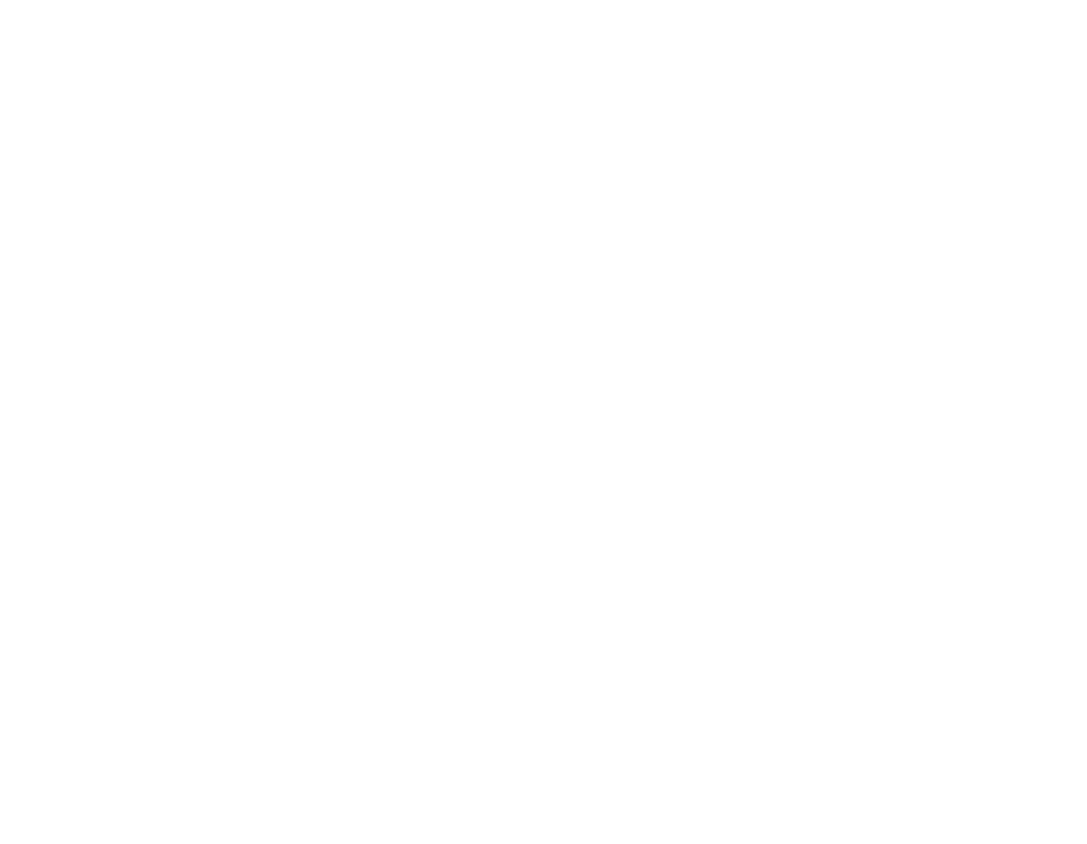
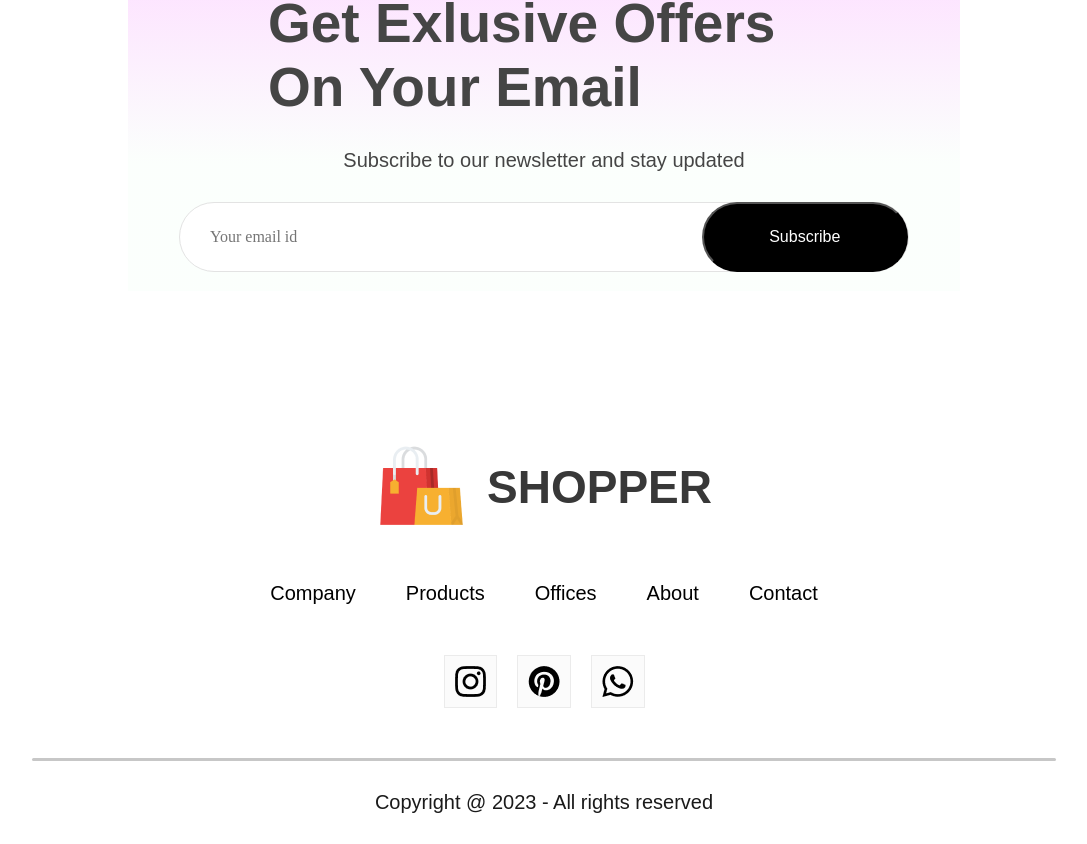
Before and after one commit to pope881/Ecommerce, a React (Create React App) app: page / in a window 1280 px wide. Shown: the part 3542-4386 px from the top of the page, without its empty margins (96-1183 px from the left). Before the commit the page ends 3389 px from the top, so only its background shows below. Built offline with nearby package versions, Linux system fonts and the light colour scheme; the HTML template or start-up script is replaced by a standard one.

Commit message:
shop context added

```diff
--- a/src/App.js
+++ b/src/App.js
@@ -6,6 +6,10 @@
 import Product from './Pages/Product'
 import Cart from './Pages/Cart'
 import LoginSignup from './Pages/LoginSignup'
+import Footer from './Components/Footer/Footer'
+import men_banner from './Components/Assets/banner_mens.png'
+import woman_banner from './Components/Assets/banner_women.png'
+import kid_banner from './Components/Assets/banner_kids.png'
 
 function App() {
 	return (
@@ -14,15 +18,16 @@
 				<Navbar />
 				<Routes>
 					<Route path="/" element={<Shop />} />
-					<Route path="/mens" element={<ShopCategory category="men" />} />
-					<Route path="/womens" element={<ShopCategory category="women" />} />
-					<Route path="/kids" element={<ShopCategory category="kids" />} />
+					<Route path="/mens" element={<ShopCategory banner={men_banner} category="men" />} />
+					<Route path="/womens" element={<ShopCategory banner={woman_banner} category="women" />} />
+					<Route path="/kids" element={<ShopCategory banner={kid_banner} category="kids" />} />
 					<Route path="/product" element={<Product />}>
 						<Route path=":product" element={<Product />} />
 					</Route>
 					<Route path="/cart" element={<Cart />} />
 					<Route path="/login" element={<LoginSignup />} />
 				</Routes>
+				<Footer />
 			</BrowserRouter>
 		</div>
 	)
--- /dev/null
+++ b/src/Components/Footer/Footer.css
@@ -0,0 +1,61 @@
+.footer {
+	display: flex;
+	flex-direction: column;
+	justify-content: center;
+	align-items: center;
+	gap: 50px;
+}
+
+.footer-logo {
+	display: flex;
+	align-items: center;
+	gap: 20px;
+}
+
+.footer-logo p {
+	color: #383838;
+	font-size: 46px;
+	font-weight: 700;
+}
+
+.footer-links {
+	display: flex;
+	list-style: none;
+	gap: 50px;
+	color: 3252525;
+	font-size: 20px;
+}
+
+.footer-links li {
+	cursor: pointer;
+}
+.footer-social-icon {
+	display: flex;
+	gap: 20px;
+}
+
+.footer-icons-container {
+	padding: 10px;
+	padding-bottom: 6px;
+	background: #fbfbfb;
+	border: 1px solid #ebebeb;
+}
+
+.footer-copyright {
+	display: flex;
+	flex-direction: column;
+	align-items: center;
+	gap: 30px;
+	width: 100%;
+	margin-bottom: 30px;
+	color: #1a1a1a;
+	font-size: 20px;
+}
+
+.footer-copyright hr {
+	width: 80%;
+	border: none;
+	border-radius: 10px;
+	height: 3px;
+	background: #c7c7c7;
+}
--- /dev/null
+++ b/src/Components/Footer/Footer.jsx
@@ -0,0 +1,41 @@
+import React from 'react'
+import './Footer.css'
+import footer_logo from '../Assets/logo_big.png'
+import instagram_icon from '../Assets/instagram_icon.png'
+import pintester_icon from '../Assets/pintester_icon.png'
+import whatsapp_icon from '../Assets/whatsapp_icon.png'
+
+const Footer = () => {
+	return (
+		<div className="footer">
+			<div className="footer-logo">
+				<img src={footer_logo} alt="" />
+				<p>SHOPPER</p>
+			</div>
+			<ul className="footer-links">
+				<li>Company</li>
+				<li>Products</li>
+				<li>Offices</li>
+				<li>About</li>
+				<li>Contact</li>
+			</ul>
+			<div className="footer-social-icon">
+				<div className="footer-icons-container">
+					<img src={instagram_icon} alt="" />
+				</div>
+				<div className="footer-icons-container">
+					<img src={pintester_icon} alt="" />
+				</div>
+				<div className="footer-icons-container">
+					<img src={whatsapp_icon} alt="" />
+				</div>
+			</div>
+			<div className="footer-copyright">
+				<hr />
+				<p>Copyright @ 2023 - All rights reserved </p>
+			</div>
+		</div>
+	)
+}
+
+export default Footer
--- a/src/Components/NewCollections/NewCollections.css
+++ b/src/Components/NewCollections/NewCollections.css
@@ -2,9 +2,8 @@
 	display: flex;
 	flex-direction: column;
 	align-items: center;
-	gap: 10px;
-	height: 90vh;
-    /* height: 100vh; */
+	gap: 20px;
+	margin-bottom: 100px;
 }
 
 .new-collections h1 {
@@ -20,9 +19,9 @@
 	background: #252525;
 }
 
-.collections{
-    display: grid;
-    grid-template-columns: 1fr 1fr 1fr 1fr;
-    margin-top: 50px;
-    gap: 30px;
+.collections {
+	display: grid;
+	grid-template-columns: 1fr 1fr 1fr 1fr;
+	margin-top: 50px;
+	gap: 30px;
 }
--- a/src/Components/Newsletter/Newsletter.css
+++ b/src/Components/Newsletter/Newsletter.css
@@ -0,0 +1,55 @@
+.newsletter {
+	width: 65%;
+	height: 40vh;
+	display: flex;
+	flex-direction: column;
+	align-items: center;
+	justify-content: center;
+	margin: auto;
+	padding: 0 140px;
+	margin-bottom: 150px;
+	background: linear-gradient(180deg, #fde1ff 0%, #e1ffea22 60%);
+	gap: 30px;
+}
+
+.newsletter h1 {
+	color: #454545;
+	font-size: 55px;
+	font-weight: 600;
+}
+
+.newsletter p {
+	color: #454545;
+	font-size: 20px;
+}
+
+.newsletter div {
+	width: 730px;
+	height: 70px;
+	display: flex;
+	align-items: center;
+	justify-content: space-between;
+	background: white;
+	border-radius: 80px;
+	border: 1px solid #e3e3e3;
+}
+
+.newsletter input {
+	width: 500px;
+	margin-left: 30px;
+	border: none;
+	outline: none;
+	color: #616161;
+	font-family: Poppins;
+	font-size: 16px;
+}
+
+.newsletter div button {
+	width: 210px;
+	height: 70px;
+	border-radius: 80px;
+	background: black;
+	color: white;
+	font-size: 16px;
+	cursor: pointer;
+}
--- /dev/null
+++ b/src/Context/ShopContext.jsx
@@ -0,0 +1,11 @@
+import React, { createContext } from 'react'
+import all_product from '../Components/Assets/all_product'
+
+export const ShopContext = createContext(null)
+
+const ShopContextProvider = props => {
+	const contextValue = { all_product }
+
+	return <ShopContext.Provider value={contextValue}>{props.children}</ShopContext.Provider>
+}
+export default ShopContextProvider
--- a/src/Pages/Shop.jsx
+++ b/src/Pages/Shop.jsx
@@ -3,6 +3,7 @@
 import Popular from '../Components/Popular/Popular'
 import Offers from '../Components/Offers/Offers'
 import NewCollections from '../Components/NewCollections/NewCollections'
+import Newsletter from '../Components/Newsletter/Newsletter'
 
 const Shop = () => {
 	return (
@@ -11,6 +12,7 @@
 			<Popular />
 			<Offers />
 			<NewCollections />
+			<Newsletter />
 		</div>
 	)
 }
--- a/src/Pages/ShopCategory.jsx
+++ b/src/Pages/ShopCategory.jsx
@@ -1,7 +1,23 @@
-import React from 'react'
+import React, { useContext } from 'react'
+import './CSS/ShopCategory.css'
+import { ShopContext } from '../Context/ShopContext'
+import dropdown_icon from '../Components/Assets/dropdown_icon.png'
 
-const ShopCategory = params => {
-	return <div></div>
+const ShopCategory = props => {
+	const { all_product } = useContext(ShopContext)
+	return (
+		<div className="shop-category">
+			<img src={props.banner} alt="" />
+			<div className="shopcategoty-indexSort">
+				<p>
+					<span>Showiing 1-12</span> out of 36 products
+				</p>
+				<div className="shopcategory-sort">
+					Sort by <img src={dropdown_icon} alt="" />
+				</div>
+			</div>
+		</div>
+	)
 }
 
 export default ShopCategory
--- a/src/index.js
+++ b/src/index.js
@@ -1,17 +1,12 @@
-import React from 'react';
-import ReactDOM from 'react-dom/client';
-import './index.css';
-import App from './App';
-import reportWebVitals from './reportWebVitals';
+import React from 'react'
+import ReactDOM from 'react-dom/client'
+import './index.css'
+import App from './App'
+import ShopContextProvider from './Context/ShopContext'
 
-const root = ReactDOM.createRoot(document.getElementById('root'));
+const root = ReactDOM.createRoot(document.getElementById('root'))
 root.render(
-  <React.StrictMode>
-    <App />
-  </React.StrictMode>
-);
-
-// If you want to start measuring performance in your app, pass a function
-// to log results (for example: reportWebVitals(console.log))
-// or send to an analytics endpoint. Learn more: https://bit.ly/CRA-vitals
-reportWebVitals();
+	<ShopContextProvider>
+		<App />
+	</ShopContextProvider>
+)
```
Also changed, not shown: src/Pages/CSS/ShopCategory.css (added).
